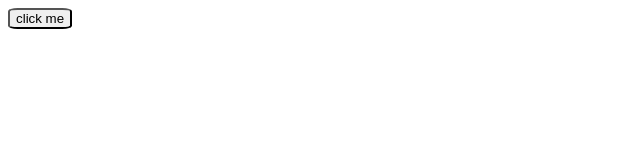
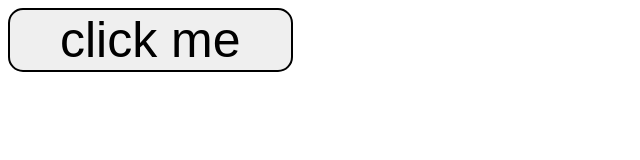
Before and after one commit to binayjy8/CSS-PR, a plain HTML site: page index1.html in a window 1280 px wide. Shown: the whole page, without its empty margins (0-640 px from the left). Drawn offline with Linux system fonts and the light colour scheme.

Commit message:
push code

```diff
--- a/style1.css
+++ b/style1.css
@@ -1,3 +1,7 @@
 button {
-    border-radius: 15%;
+    font-size: 50px;
+    border-radius: 15px;
+    border: 2px solid black;
+    padding-left:1em;
+    padding-right: 1em;
 }
```
